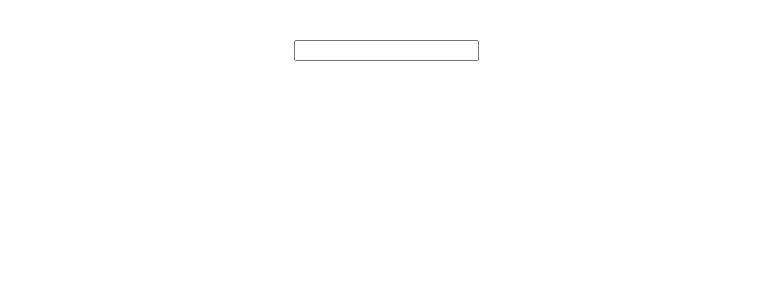
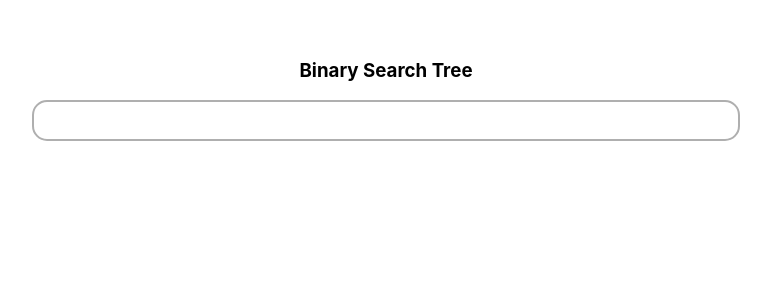
Before and after one commit to audelqua/bst-react, a React (Create React App) app: page / in a window 1280 px wide. Shown: the top 300 px of the page, without its empty margins (254-1025 px from the left). Built offline with nearby package versions, Linux system fonts and the light colour scheme.

Commit message:
work on state management

```diff
--- /dev/null
+++ b/src/components/CustomInput/CustomInput.module.css
@@ -0,0 +1,9 @@
+
+.input-styles{
+    width: 700px;
+    height: 35px;
+    border-radius: 15px;
+    outline: none;
+    border: 2px solid #afafaf;
+    font-size: 14px;
+}
--- a/src/components/CustomInput/CustomLayout.module.css
+++ /dev/null
@@ -1,8 +0,0 @@
-
-.layoutWrapper{
-    display: flex;
-    flex-direction: column;
-    justify-content: center;
-    align-items: center;
-    padding: 40px;
-}
--- a/src/components/CustomInput/index.tsx
+++ b/src/components/CustomInput/index.tsx
@@ -1,9 +1,18 @@
+import React, { useEffect } from 'react'
 import { useSearchDebounce } from 'src/hooks/useDebounce'
+import styles from './CustomInput.module.css'
 
-const BinaryInput = () => {
-    const { handleChangeSearch } = useSearchDebounce()
+interface IBinaryInputProps {
+    handleGenerateTree: (query: string) => void
+}
+const BinaryInput: React.FC<IBinaryInputProps> = ({ handleGenerateTree }) => {
+    const { handleChangeSearch, query } = useSearchDebounce()
 
-    return <input onChange={e => handleChangeSearch(e)} />
+    useEffect(() => {
+        if(query) handleGenerateTree(query)
+    }, [query])
+
+    return <input className={styles['input-styles']} onChange={e => handleChangeSearch(e)} />
 }
 
 export default BinaryInput
--- a/src/hooks/useDebounce.ts
+++ b/src/hooks/useDebounce.ts
@@ -2,14 +2,16 @@ import React, { useState } from 'react'
 
 let searchDebounce: ReturnType<typeof setTimeout>
 export const useSearchDebounce = () => {
-    const [query, setQuery] = useState<string>('')
+    const [query, setQuery] = useState<string>()
 
     const handleChangeSearch = (e: React.ChangeEvent<HTMLInputElement>) => {
         const inputValue = e.target.value;
         clearTimeout(searchDebounce);
 
         searchDebounce = setTimeout(() => {
-            setQuery(inputValue)
+            if(inputValue === '') setQuery(undefined)
+            else setQuery(inputValue)
+
         }, 500);
     }
 
--- a/src/layout/ComposerLayout/ComposerLayout.module.css
+++ b/src/layout/ComposerLayout/ComposerLayout.module.css
@@ -1,5 +1,5 @@
 
-.layoutWrapper{
+.layout-wrapper{
     display: flex;
     flex-direction: column;
     justify-content: center;
--- a/src/layout/ComposerLayout/index.tsx
+++ b/src/layout/ComposerLayout/index.tsx
@@ -4,8 +4,9 @@ import styles from './ComposerLayout.module.css'
 
 const ComposerComponent = () => {
     return (
-        <div className={styles['layoutWrapper']}>
-            <BinaryInput />
+        <div className={styles['layout-wrapper']}>
+            <h3>Binary Search Tree</h3>
+            <BinaryInput handleGenerateTree={(query) => console.log('query', query)}/>
             <BinarySearchTreeView />
         </div>
     )
```
Also changed, not shown: src/context/BinaryTreeContext.tsx (added, +18 -0 lines).
